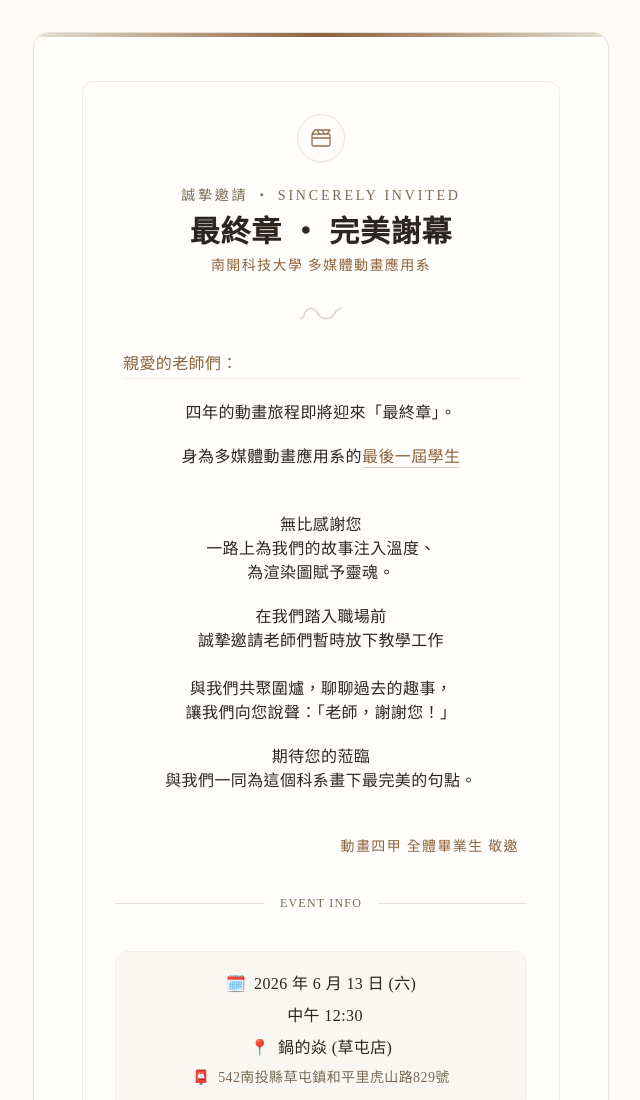
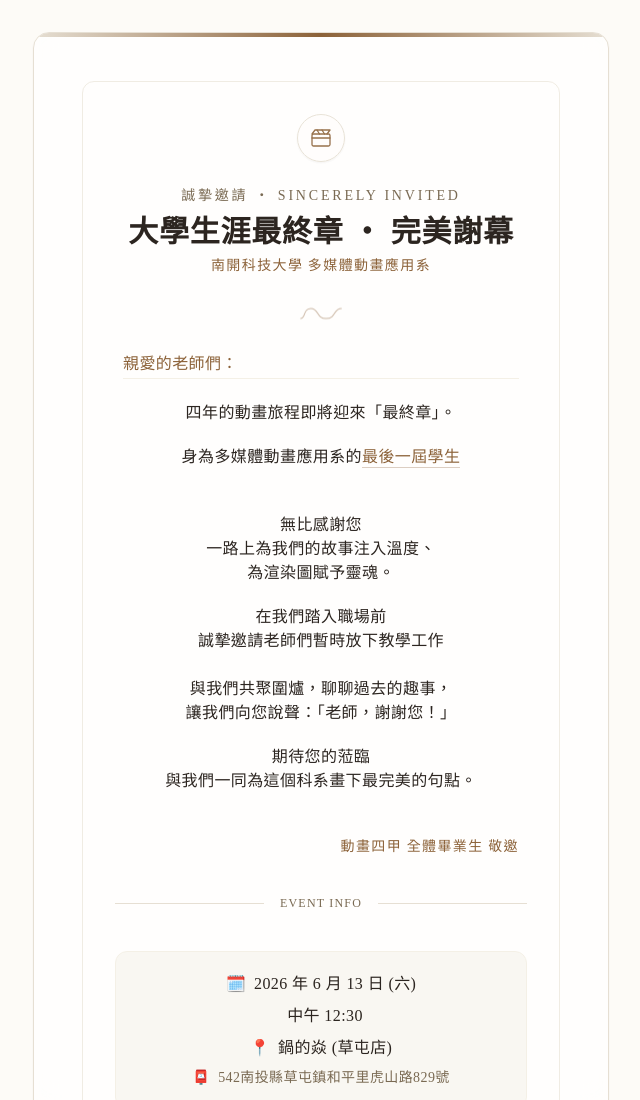
Before and after one commit to cug930517-web/Graduation-Dinner-Invitation, a plain HTML site: page index.html in a window 1280 px wide. Shown: the top 1100 px of the page, without its empty margins (319-959 px from the left). Drawn offline with nearby package versions, Linux system fonts and the light colour scheme.

Commit message:
Update index.html

```diff
--- a/index.html
+++ b/index.html
@@ -128,7 +128,7 @@
             <!-- 主標題區 -->
             <header class="text-center mb-8">
                 <p class="font-serif tracking-[0.2em] text-wood-500 text-xs md:text-sm uppercase mb-2">誠摯邀請 ‧ Sincerely Invited</p>
-                <h1 class="font-serif text-2xl md:text-3xl font-bold tracking-wide text-wood-800 mb-1">最終章 ‧ 完美謝幕</h1>
+                <h1 class="font-serif text-2xl md:text-3xl font-bold tracking-wide text-wood-800 mb-1">大學生涯最終章 ‧ 完美謝幕</h1>
                 <p class="text-wood-600 text-sm font-light tracking-widest">南開科技大學 多媒體動畫應用系</p>
             </header>
 
```
